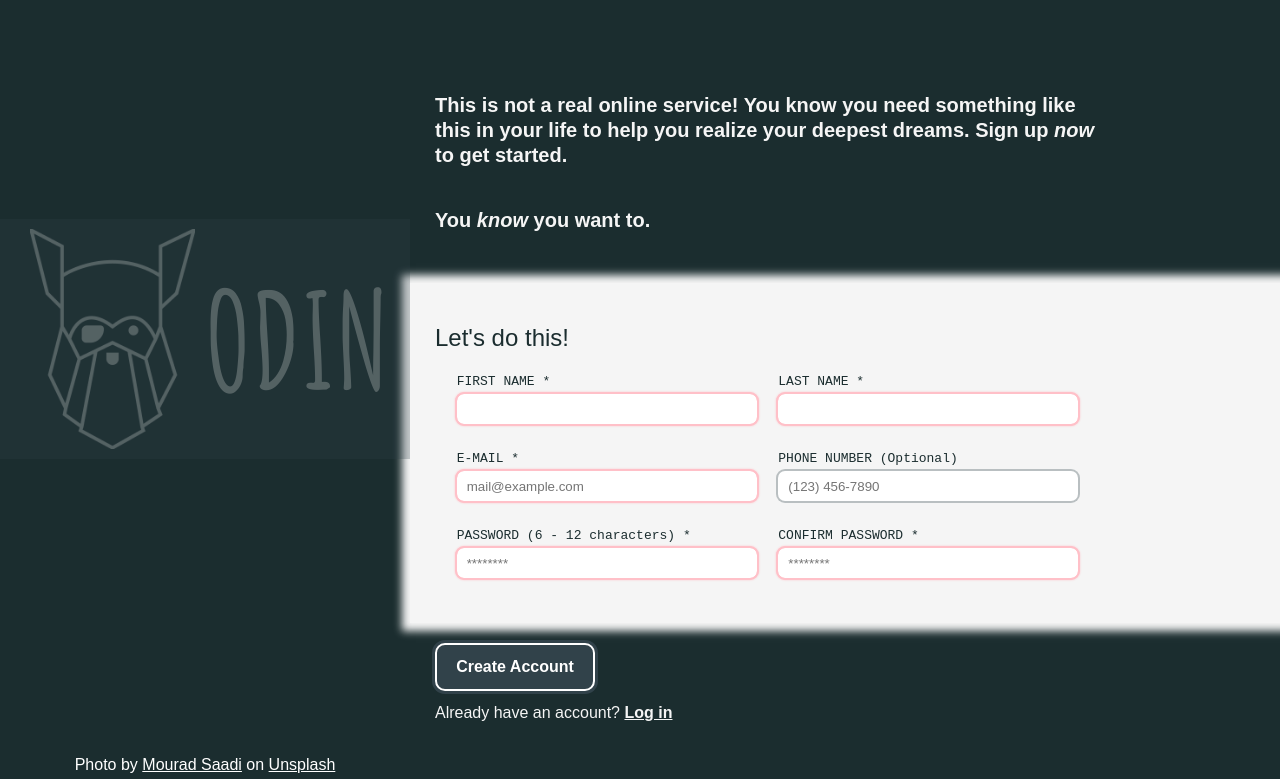
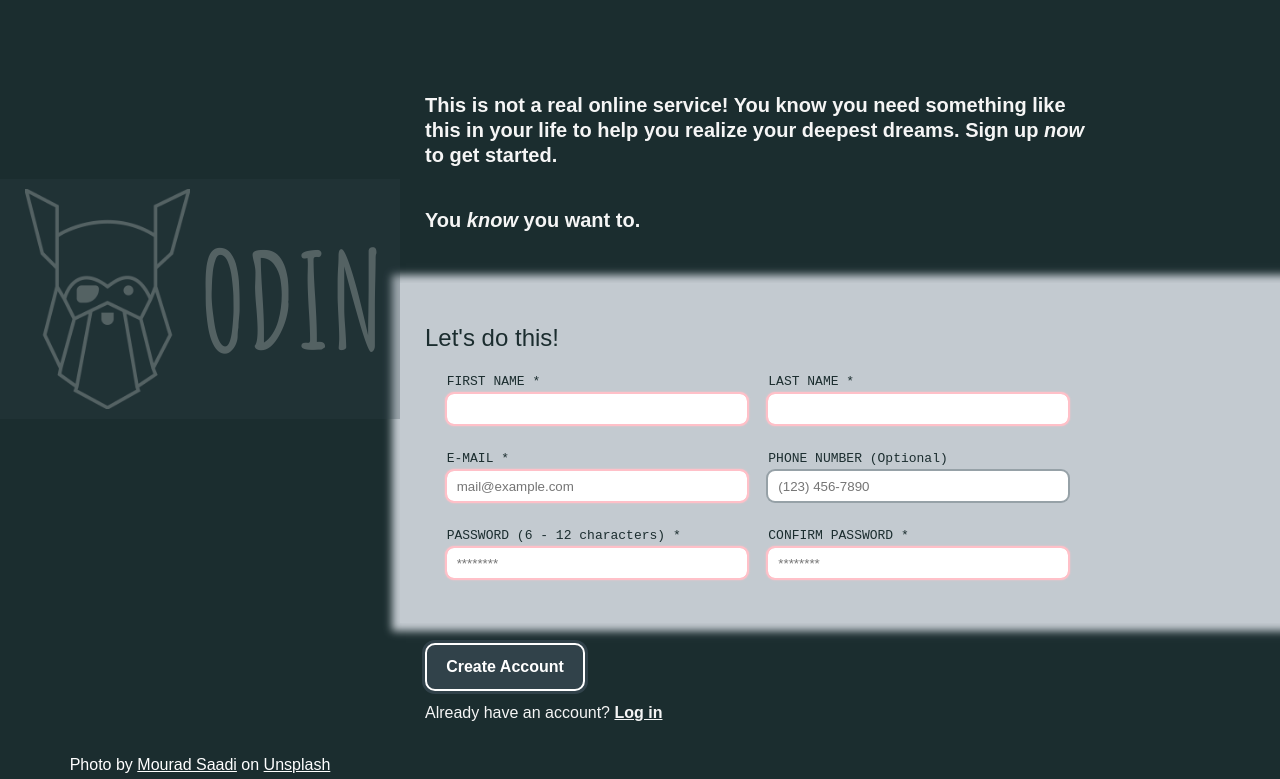
Before and after one commit to michaelkp/Odin-signup-form, a plain HTML site: page index.html in a window 1280 px wide. Shown: the part 21-800 px from the top of the page. Drawn offline with Linux system fonts and the light colour scheme.

Commit message:
Add container div for html to help with layout issues.

```diff
--- a/index.html
+++ b/index.html
@@ -12,25 +12,23 @@
 </head>
 <body>
 
+    <div class="container">
         <aside class="hero">
 
             <section class="heroImage">
                 <div id="heroBGImage">
                     <img src="img/waves-web.jpg" alt="Waves behind a logo" >
                 </div>
-
                 <div class="heroCard">
                     <img src="img/odin-lined.png" alt="Odin logo image" id="heroCardLogo">
 
                     <p id="heroCardText">ODIN</p>
                 </div>
-
                 <div id="heroPhotoCaption">
                     <p>Photo by <a href="https://unsplash.com/@mougrapher?utm_source=unsplash&utm_medium=referral&utm_content=creditCopyText">Mourad Saadi</a> on <a href="https://unsplash.com/s/photos/waves?utm_source=unsplash&utm_medium=referral&utm_content=creditCopyText">Unsplash</a>
                      </p>
                 </div>
             </section>
-
         </aside>
          <main>
              <section>
@@ -42,7 +40,6 @@
                         You <em>know</em> you want to.
                     </p>
                 </div>
-
                 <div class="signUp">
                     <form action="" method="post">
                         <fieldset>
@@ -106,21 +103,17 @@
                             </li>
                         </ul>
                     </fieldset>
-
-
                     </form>
                 </div>
-
                 <div class="createButton">
-
                     <button type="submit" >Create Account</button>
-
                     <p>
                         Already have an account? <a href="">Log in</a>
                     </p>
                 </div>
              </section>
          </main>
+    </div>
 
 
 </body>
--- a/styles.css
+++ b/styles.css
@@ -15,7 +15,12 @@ html, body {
     /* justify-content: flex-start; */
     background-color: #1b2d2f;
     font-family: Arial, Helvetica, sans-serif;
-    overflow-x: hidden;
+    overflow: hidden;
+}
+
+.container {
+    display: flex;
+
 }
 
 .hero {
@@ -23,22 +28,24 @@ html, body {
     flex-direction: column;
     position: relative;
     left: 0;
-    /* width: 100vw; */
-    /* min-width: 410px; */
-    max-width: 633px;
+    /* width: 100%; */
+    min-width: 400px;
+    max-width: 40vw;
     height: 100%;
     box-sizing: border-box;
 }
 
 #heroBGImage {
-    min-width: 410px;
-    max-width: 45vw;
+    position: relative;
+    width: 100%;
+    min-width: 400px;
+    max-width: 40vw;
 }
 
 #heroBGImage img {
-    min-width: 410px;
-    max-width: 45vw;
-    margin-bottom: -4px;
+    min-width: 400px;
+    max-width: 40vw;
+    /* margin-bottom: -4px; */
     height: 100vh;
 }
 
@@ -46,10 +53,10 @@ html, body {
     background-color: #31424a;
     opacity: .25;
     position: absolute;
-    top: 15rem;
+    top: 25vh;
     height: 15rem;
-    min-width: 410px;
-    max-width: 45vw;
+    /* min-width: 400px;
+    max-width: 40vw; */
     width: 100%;
     display: flex;
     justify-content: center;
@@ -73,8 +80,8 @@ html, body {
     color: white;
     position: absolute;
     width: 100%;
-    min-width: 410px;
-    max-width: 45vw;
+    min-width: 400px;
+    max-width: 40vw;
     bottom: 5px;
     text-align: center;
     font-family: Arial, Helvetica, sans-serif;
@@ -144,7 +151,7 @@ legend {
 }
 
 .signUp {
-    background-color: whitesmoke;
+    background-color: #c3cad0;
     /* width: 100vw; */
     width: 100vw;
 
@@ -152,7 +159,7 @@ legend {
     display: flex;
     flex-direction: column;
     padding-left: 25px;
-    box-shadow: 0px 0px 8px 8px whitesmoke;
+    box-shadow: 0px 0px 8px 8px #c3cad0;
     color: #1b2d2f;
 }
 
```
Lines whose indentation alone changed are shown as unchanged.
